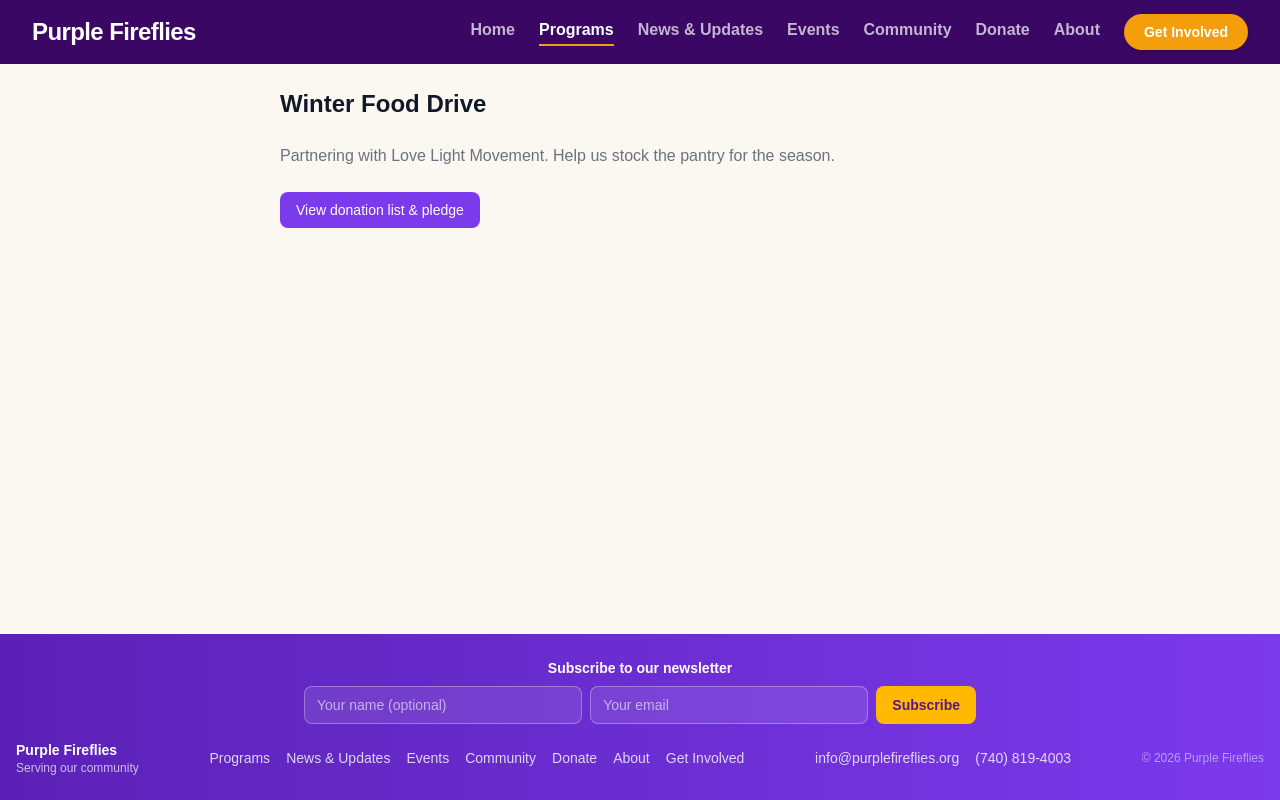
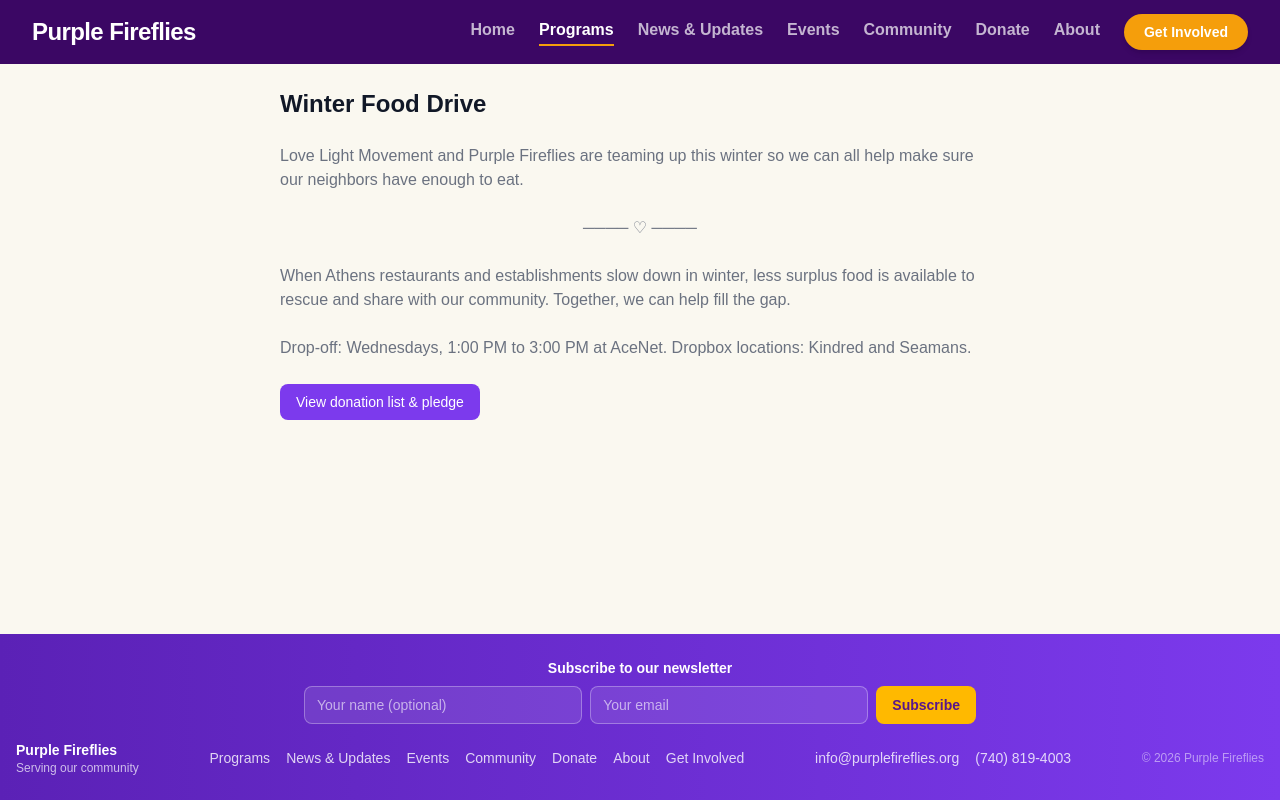
Before and after one commit to Lucky-Irish-Media/purple-fireflies-website, a Next.js app: page /programs/winter-food-drive in a window 1280 px wide. Built offline with nearby package versions, Linux system fonts and the light colour scheme.

Commit message:
content: move Winter Food Drive intro text to program page

```diff
--- a/app/programs/winter-food-drive/donate/page.tsx
+++ b/app/programs/winter-food-drive/donate/page.tsx
@@ -19,19 +19,6 @@ export default async function DonatePage() {
   return (
     <div className="max-w-3xl mx-auto p-6 space-y-6">
       <h1 className="text-2xl font-bold text-foreground">Winter Food Drive — Donate</h1>
-      <p className="text-text-secondary">
-        Love Light Movement and Purple Fireflies are teaming up this winter so we can all help make sure our neighbors have enough to eat.
-      </p>
-      <p className="text-center text-text-secondary">──── ♡ ────</p>
-      <p className="text-text-secondary">
-        When Athens restaurants and establishments slow down in winter, less surplus food is available to rescue and share with our community. Together, we can help fill the gap.
-      </p>
-      <p className="text-text-secondary">
-        Help us collect the items needed for the Winter Food Drive.
-      </p>
-      <p className="text-text-secondary">
-        Drop-off: Wednesdays, 1:00 PM to 3:00 PM at AceNet. Dropbox locations: Kindred and Seamans.
-      </p>
 
       <div className="space-y-3">
         <h2 className="text-xl font-bold text-foreground">Requested items</h2>
--- a/app/programs/winter-food-drive/page.tsx
+++ b/app/programs/winter-food-drive/page.tsx
@@ -7,7 +7,14 @@ export default async function WinterFoodDrivePage() {
     <div className="max-w-3xl mx-auto p-6 space-y-6">
       <h1 className="text-2xl font-bold text-foreground">Winter Food Drive</h1>
       <p className="text-text-secondary">
-        Partnering with Love Light Movement. Help us stock the pantry for the season.
+        Love Light Movement and Purple Fireflies are teaming up this winter so we can all help make sure our neighbors have enough to eat.
+      </p>
+      <p className="text-center text-text-secondary">──── ♡ ────</p>
+      <p className="text-text-secondary">
+        When Athens restaurants and establishments slow down in winter, less surplus food is available to rescue and share with our community. Together, we can help fill the gap.
+      </p>
+      <p className="text-text-secondary">
+        Drop-off: Wednesdays, 1:00 PM to 3:00 PM at AceNet. Dropbox locations: Kindred and Seamans.
       </p>
       <Link
         href="/programs/winter-food-drive/donate"
```
